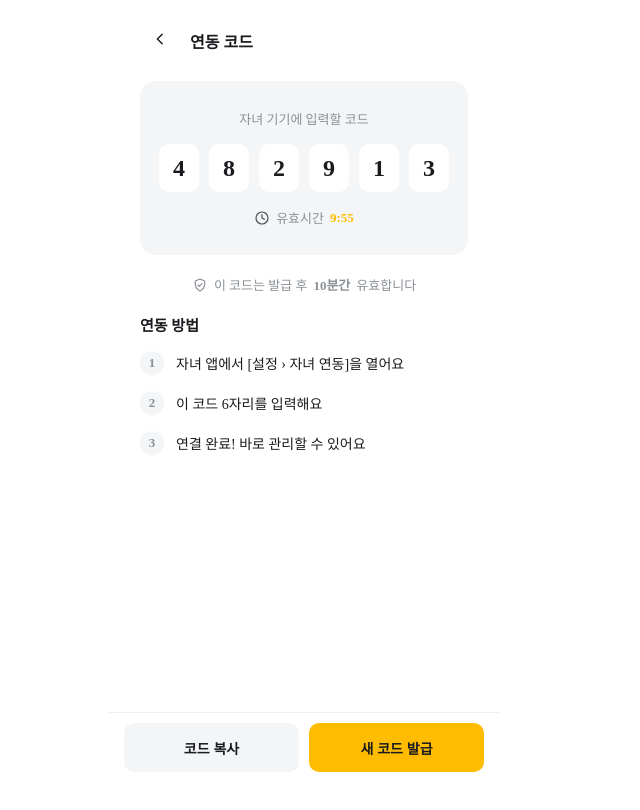
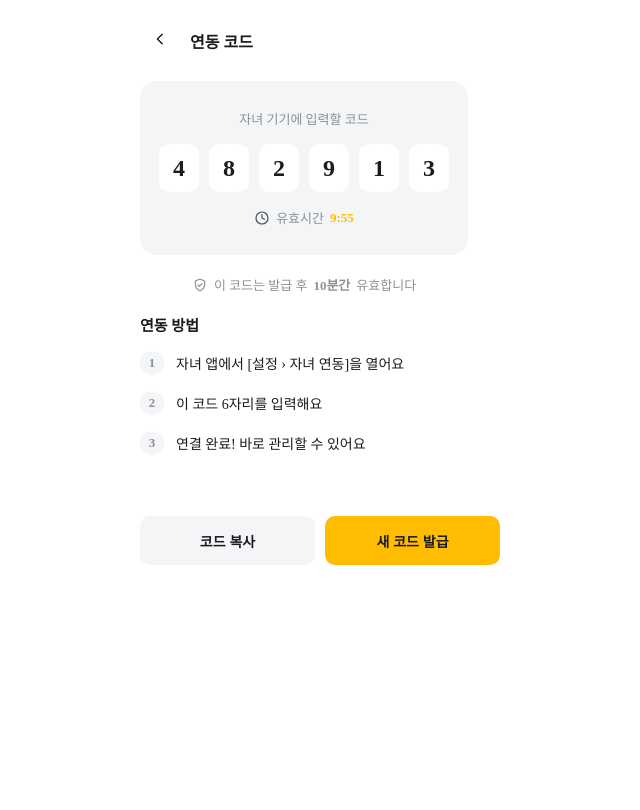
Before and after one commit to KB-PJT-CLASS22-TEAM4/TeenyMoney-FrontEnd, a Vue app in the folder frontend/: page /parents/linkcode in a window 1280 px wide. Shown: the top 810 px of the page, without its empty margins (336-976 px from the left). Built offline with nearby package versions, Linux system fonts and the light colour scheme.

Commit message:
fix(LinkCode.vue) : 하단의 다시 발급 버튼 푸터 해제"

```diff
--- a/frontend/src/pages/Parents/LinkCode.vue
+++ b/frontend/src/pages/Parents/LinkCode.vue
@@ -40,13 +40,11 @@
           <span class="step">3</span>
           <p>연결 완료! 바로 관리할 수 있어요</p>
         </div>
+        <div class="remaker">
+          <button class="btn btn-secondary" @click="copyCode">코드 복사</button>
+          <button class="btn btn-primary" @click="generateCode">새 코드 발급</button>
+        </div>
       </div>
-    </div>
-
-    <!-- 하단 버튼 -->
-    <div class="footer">
-      <button class="btn btn-secondary" @click="copyCode">코드 복사</button>
-      <button class="btn btn-primary" @click="generateCode">새 코드 발급</button>
     </div>
   </div>
 </template>
@@ -285,17 +283,13 @@ onUnmounted(() => {
 }
 
 /* 하단 버튼 */
-.footer {
-  position: fixed;
-  bottom: 0;
-  left: 50%;
-  transform: translateX(-50%);
+.remaker {
   width: 360px;
   display: flex;
   gap: 10px;
-  padding: 10px 16px 28px;
+  padding: 10px 16px 28px 0px;
+  margin-top: 35px;
   background-color: #ffffff;
-  border-top: 1px solid #f0f1f3;
 }
 
 .btn {
```
